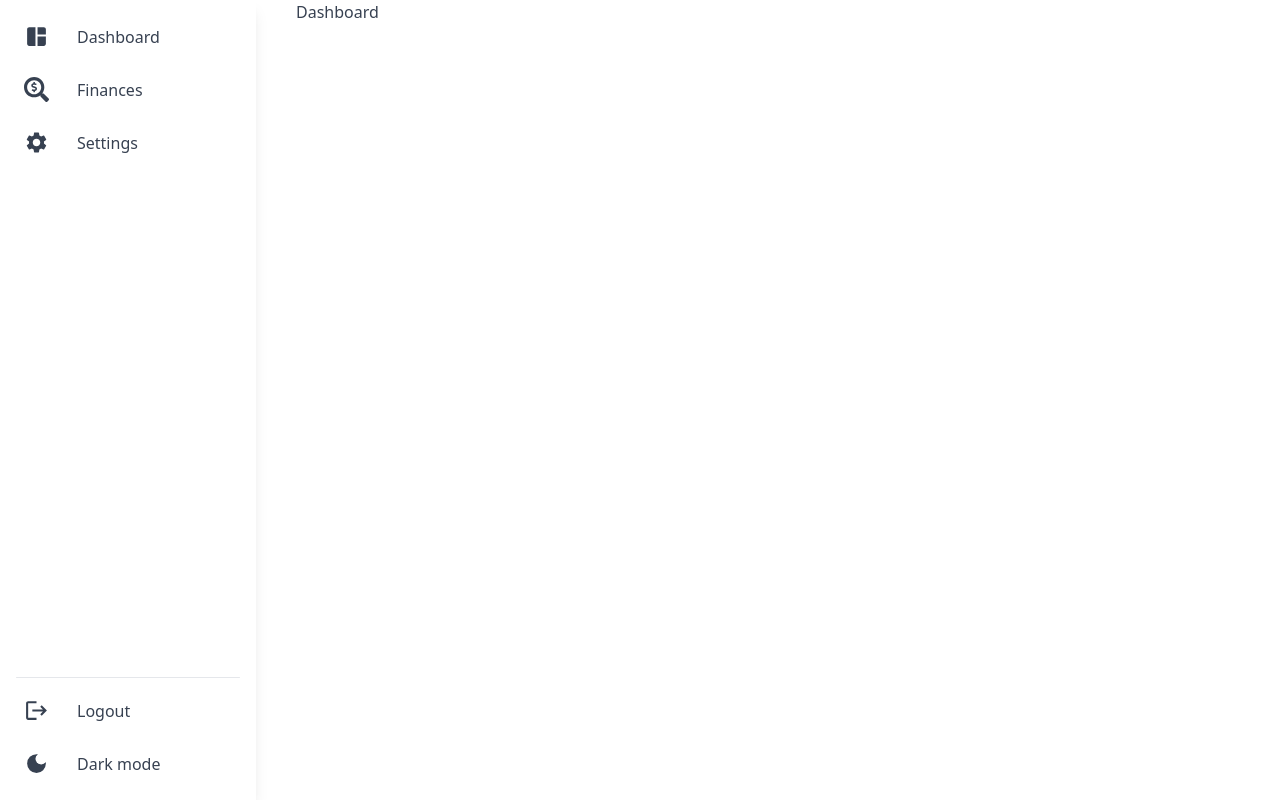
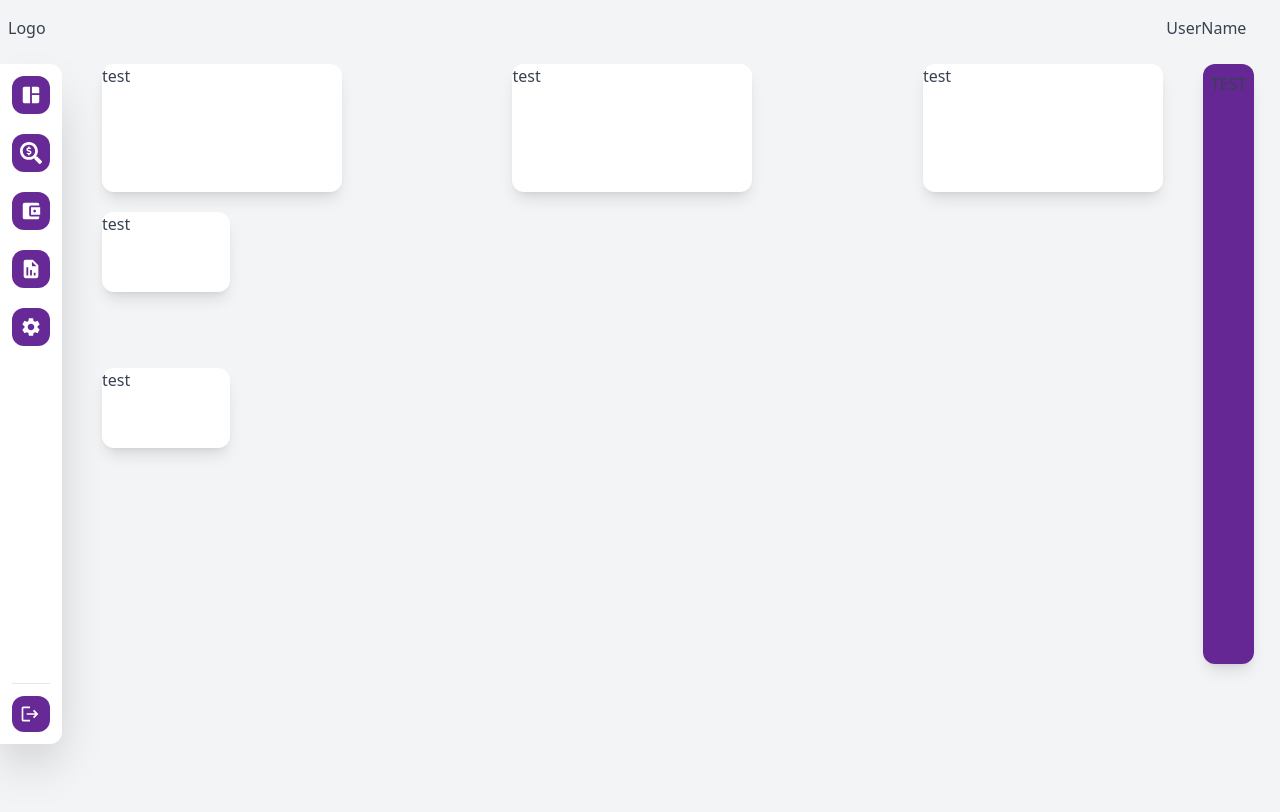
Before and after one commit to sudhi14/my-expense-budget-tracker, a React (Vite) app: page /home/dashboard in a window 1280 px wide. Shown: the top 812 px of the page. Built offline with nearby package versions, Linux system fonts and the light colour scheme.

Commit message:
Adding dashboard ui

```diff
--- /dev/null
+++ b/src/components/customComponents/GlobalHeader/index.tsx
@@ -0,0 +1,8 @@
+const GlobalHeader = () => {
+  return <div className="w-full flex flex-row py-4 px-2">
+    <div>Logo</div>
+    <div className="ml-auto">UserName</div>
+  </div>;
+};
+
+export default GlobalHeader;
--- a/src/components/customComponents/GlobalSidebar/GlobalSidebarItems/index.tsx
+++ b/src/components/customComponents/GlobalSidebar/GlobalSidebarItems/index.tsx
@@ -6,10 +6,10 @@ const GlobalSidebarItems = (curr: {
   icon: string;
 }) => {
   return (
-    <div>
+    <div className="p-2 rounded-xl bg-customBgAccents text-white">
       <section className="flex flex-row gap-5 items-center">
-        <div className={`p-2`}>{curr.icon}</div>
-        <NavLink to={curr.link}>{curr.title}</NavLink>
+        {/* <div className={`p-2`}>{curr.icon}</div> */}
+        <NavLink to={curr.link}>{curr.icon}</NavLink>
       </section>
     </div>
   );
--- a/src/components/customComponents/GlobalSidebar/index.tsx
+++ b/src/components/customComponents/GlobalSidebar/index.tsx
@@ -5,25 +5,38 @@ import {
   MdSettings,
   MdLogout,
   MdDarkMode,
+  MdAccountBalanceWallet
 } from "react-icons/md";
 import { FaSearchDollar } from "react-icons/fa";
+import { BiSolidReport } from "react-icons/bi";
+
 
 const GlobalSidebar = () => {
   const navMainItems = [
     {
       title: "Dashboard",
       link: "/home/dashboard",
-      icon: <MdSpaceDashboard size={25} />,
+      icon: <MdSpaceDashboard size={22} />,
     },
     {
       title: "Finances",
       link: "/home/finances",
-      icon: <FaSearchDollar size={25} />,
+      icon: <FaSearchDollar size={22} />,
+    },
+    {
+      title: "Budget",
+      link: "/home/settings",
+      icon: <MdAccountBalanceWallet size={22} />,
+    },
+    {
+      title: "Reports",
+      link: "/home/settings",
+      icon: <BiSolidReport size={22} />,
     },
     {
       title: "Settings",
       link: "/home/settings",
-      icon: <MdSettings size={25} />,
+      icon: <MdSettings size={22} />,
     },
   ];
 
@@ -31,24 +44,20 @@ const GlobalSidebar = () => {
     {
       title: "Logout",
       link: "/",
-      icon: <MdLogout size={25} />,
+      icon: <MdLogout size={20} />,
     },
-    {
-      title: "Dark mode",
-      link: "/",
-      icon: <MdDarkMode size={25} />,
-    },
+    // {
+    //   title: "Dark mode",
+    //   link: "/",
+    //   icon: <MdDarkMode size={25} />,
+    // },
   ];
   const location = useLocation();
   console.log(location);
 
   return (
-    <div className="inset-0 flex flex-col w-64 h-full shadow-lg">
-      {/* <header className="flex flex-row gap gap-5 items-center py-1 px-1 mb-10 mt-5 ml-3">
-        <GlobalSidebarHeader />
-      </header> */}
-
-      <section className="flex flex-col gap-3 h-screen m-4">
+    <div className="inset-0 flex flex-col h-[85%] shadow-2xl bg-white rounded-r-xl">
+      <section className="flex flex-col gap-5 h-screen m-3">
         {navMainItems.map((curr) => (
           <GlobalSidebarItems key={curr.link} {...curr} location={location} />
         ))}
--- /dev/null
+++ b/src/components/interactiveComponents/Card/index.tsx
@@ -0,0 +1,10 @@
+const Card = ({ additionalClass, children }) => {
+  console.log(additionalClass);
+  return (
+    <div className={`shadow-lg rounded-xl ${additionalClass}`}>
+      {children}
+    </div>
+  );
+};
+
+export default Card;
--- a/src/index.css
+++ b/src/index.css
@@ -30,5 +30,6 @@
       @apply h-full;
       @apply overflow-hidden;
       @apply text-gray-700;
+      @apply bg-gray-100
     }
   }
--- a/src/pages/Dashboard/index.tsx
+++ b/src/pages/Dashboard/index.tsx
@@ -1,5 +1,26 @@
+import Card from "../../components/interactiveComponents/Card";
+
 const Dashboard = () => {
-  return <div>Dashboard</div>;
+  return (
+    <div className="flex flex-row w-full gap-10">
+      <div className="flex flex-col h-96 flex-1 gap-5">
+        <div className="flex flex-row place-content-between">
+          <Card additionalClass={"flex-none h-32 w-60 bg-white"}>test</Card>
+          <Card additionalClass={"flex-none h-32 w-60 bg-white"}>test</Card>
+          <Card additionalClass={"flex-none h-32 w-60 bg-white"}>test</Card>
+        </div>
+        <div className="flex-1">
+          <Card additionalClass={"flex-1 h-20 w-32 bg-white"}>test</Card>
+        </div>
+        <div className="flex-none">
+          <Card additionalClass={"flex-none h-20 w-32 bg-white"}>test</Card>
+        </div>
+      </div>
+      <div className="=items-center">
+        <Card additionalClass={"h-3/4 p-2 bg-customBgAccents"}>TEST</Card>
+      </div>
+    </div>
+  );
 };
 
 export default Dashboard;
--- a/src/pages/Home/index.tsx
+++ b/src/pages/Home/index.tsx
@@ -2,6 +2,7 @@ import { Outlet } from "react-router-dom";
 import { useNavigate } from "react-router-dom";
 import { useEffect } from "react";
 import GlobalSidebar from "../../components/customComponents/GlobalSidebar";
+import GlobalHeader from "../../components/customComponents/GlobalHeader";
 
 const Home = () => {
   const auth = true;
@@ -16,9 +17,12 @@ const Home = () => {
   return (
     <>
       {auth ? (
-        <div className="flex flex-row w-full h-screen gap-10">
-          <GlobalSidebar />
-          <Outlet />
+        <div className="flex flex-col w-[98%] h-screen">
+          <GlobalHeader />
+          <div className="flex flex-row w-full h-screen gap-10 mt-2">
+            <GlobalSidebar />
+            <Outlet />
+          </div>
         </div>
       ) : null}
     </>
--- a/tailwind.config.js
+++ b/tailwind.config.js
@@ -8,7 +8,8 @@ export default {
       colors: {
         customOffWhite: 'rgb(250, 249, 246)',
         customFontColor: 'rgb(211,211,211)',
-        customBgAccents: 'rgb(75,0,130)',
+        // customBgAccents: 'rgb(75,0,130)',
+        customBgAccents: 'rgba(75, 0, 130, 0.84)',
         customComponents: 'rgb(255,69,0)',
         customComponentsFocus: 'rgb(255,85,0)'
 
```
